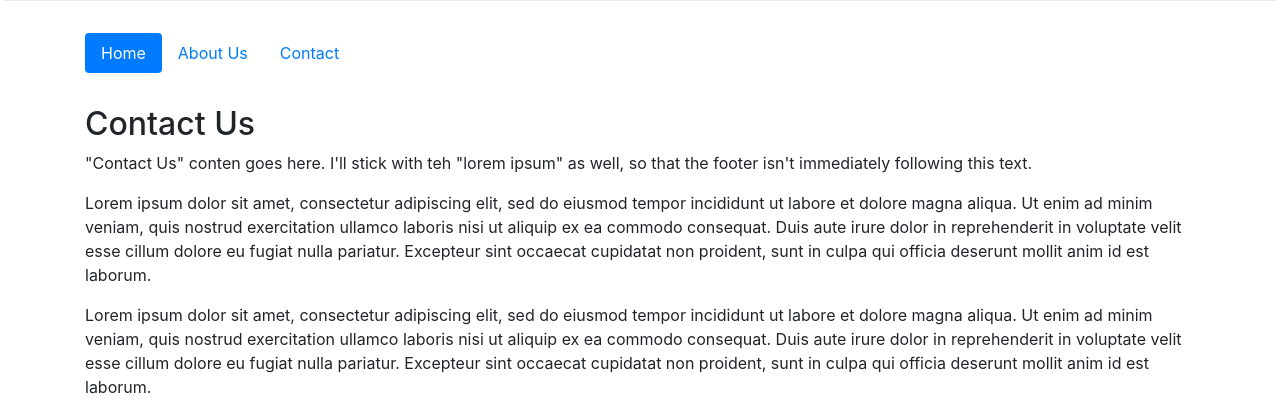
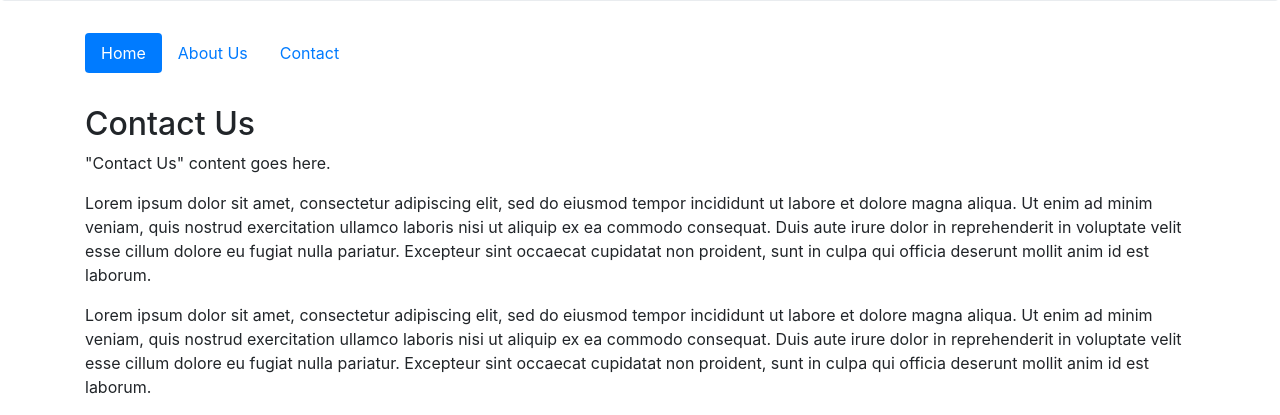
Before and after one commit to rowbottomn/q42022_coop_a3_template, a PHP site: page /contact.php in a window 1280 px wide. Shown: the part 183-598 px from the top of the page. Run offline with PHP 8.4, Linux system fonts and the light colour scheme.

Commit message:
forgot to save this

```diff
--- a/contact.php
+++ b/contact.php
@@ -11,7 +11,7 @@
 
 <div class="container" id="main-content">
 	<h2>Contact Us</h2>
-	<p>"Contact Us" conten goes here.  I'll stick with teh "lorem ipsum" as well, so that the footer isn't immediately following this text.</p>
+	<p>"Contact Us" content goes here.</p>
 
 	<p>
 		Lorem ipsum dolor sit amet, consectetur adipiscing elit, sed do eiusmod tempor incididunt ut labore et dolore magna aliqua. Ut enim ad minim veniam, quis nostrud exercitation ullamco laboris nisi ut aliquip ex ea commodo consequat. Duis aute irure dolor in reprehenderit in voluptate velit esse cillum dolore eu fugiat nulla pariatur. Excepteur sint occaecat cupidatat non proident, sunt in culpa qui officia deserunt mollit anim id est laborum.
```
